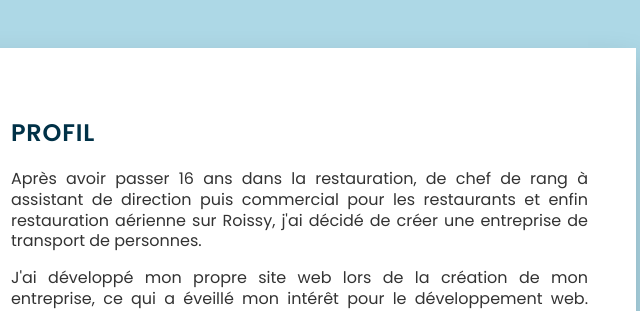
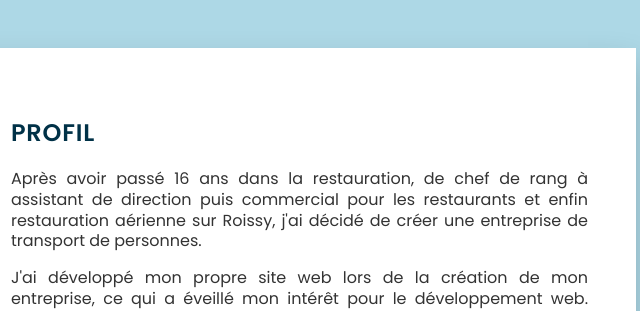
Before and after one commit to jeromeconton/jeromeconton-cv, a plain HTML site: page index.html in a window 1280 px wide. Shown: the top 311 px of the page, 504-1144 px from the left. Drawn offline with Linux system fonts and the light colour scheme.

Commit message:
correction ortographe

```diff
--- a/index.html
+++ b/index.html
@@ -102,7 +102,7 @@
 
         <section id="profil">
           <h3>profil</h3>
-          <p class="profil_p">Après avoir passer 16 ans dans la restauration, de chef de rang à assistant de direction puis commercial pour les restaurants et enfin restauration aérienne sur Roissy, j'ai décidé de créer une entreprise de transport de personnes.</p>
+          <p class="profil_p">Après avoir passé 16 ans dans la restauration, de chef de rang à assistant de direction puis commercial pour les restaurants et enfin restauration aérienne sur Roissy, j'ai décidé de créer une entreprise de transport de personnes.</p>
           <p class="profil_p">J'ai développé mon propre site web lors de la création de mon entreprise, ce qui a éveillé mon intérêt pour le développement web. Aujourd'hui, je suis en reconversion professionnelle pour approfondir mes compétences dans ce domaine.</p>
           <p class="profil_p">Au cours de mes études, j'ai acquis des compétences en développement web, notamment une compréhension des technologies telles que HTML, CSS, JavaScript, et bien d'autres encore.</p>
           <p class="profil_p">Je suis constamment en quête d'amélioration de mes compétences en développement web.</p>
```
